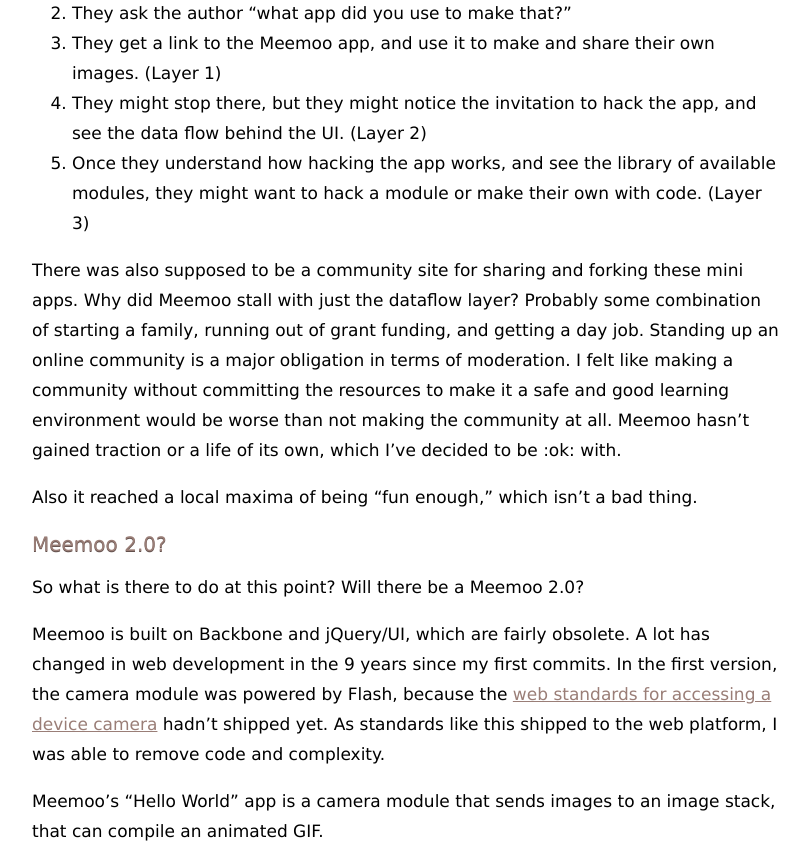
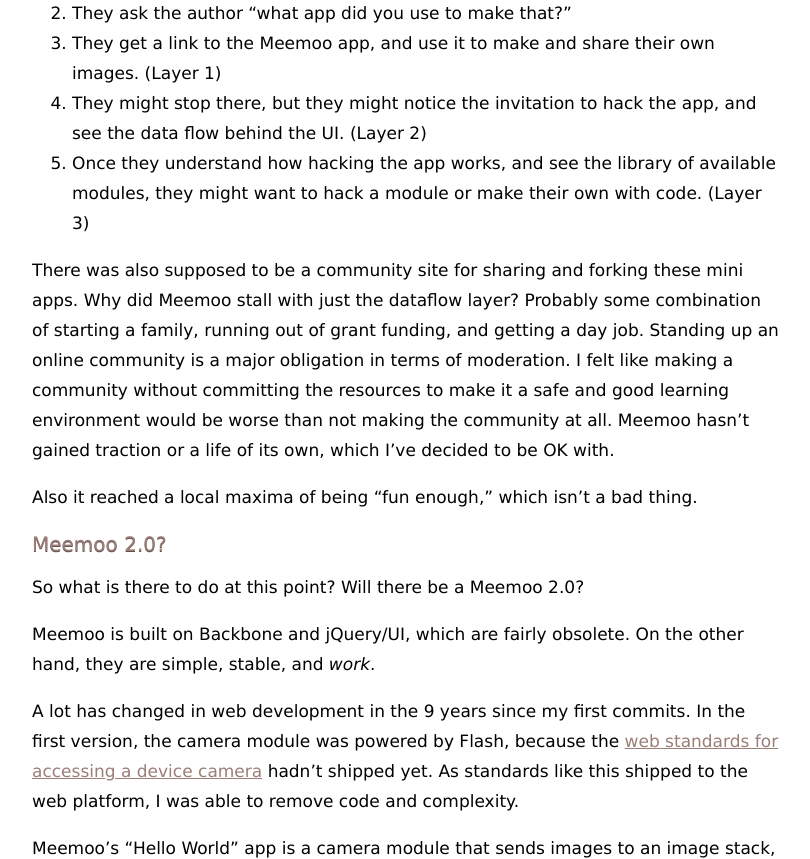
Before and after one commit to meemoo/meemoo.github.io, a Jekyll site: the page built from _posts/2020-10-17-thinking-about-meemoo-2-0.md, in a window 1280 px wide and 900 px high, scrolled down 2009 px, cut to the strip 0-859 px from the top of the window. Shown: the whole strip, without its empty margins (233-1043 px from the left). Built offline with Jekyll 4.4.1, drawn with Linux system fonts in a browser that asks for light colours; comment, search, counter and statistics services are not loaded; some of the changed text lies outside the part shown.

Commit message:
Update 2020-10-17-thinking-about-meemoo-2-0.md

```diff
--- a/_posts/2020-10-17-thinking-about-meemoo-2-0.md
+++ b/_posts/2020-10-17-thinking-about-meemoo-2-0.md
@@ -41,7 +41,9 @@ Also it reached a local maxima of being "fun enough," which isn't a bad thing.
 
 So what is there to do at this point? Will there be a Meemoo 2.0?
 
-Meemoo is built on Backbone and jQuery/UI, which are fairly obsolete. A lot has changed in web development in the 9 years since my first commits. In the first version, the camera module was powered by Flash, because the [web standards for accessing a device camera](https://developer.mozilla.org/en-US/docs/Web/API/MediaDevices/getUserMedia) hadn't shipped yet. As standards like this shipped to the web platform, I was able to remove code and complexity.
+Meemoo is built on Backbone and jQuery/UI, which are fairly obsolete. On the other hand, they are simple, stable, and _work_.
+
+A lot has changed in web development in the 9 years since my first commits. In the first version, the camera module was powered by Flash, because the [web standards for accessing a device camera](https://developer.mozilla.org/en-US/docs/Web/API/MediaDevices/getUserMedia) hadn't shipped yet. As standards like this shipped to the web platform, I was able to remove code and complexity.
 
 Meemoo's "Hello World" app is a camera module that sends images to an image stack, that can compile an animated GIF.
 
```
Also changed, not shown: other parts of _posts/2020-10-17-thinking-about-meemoo-2-0.md (+2 -2 lines).
